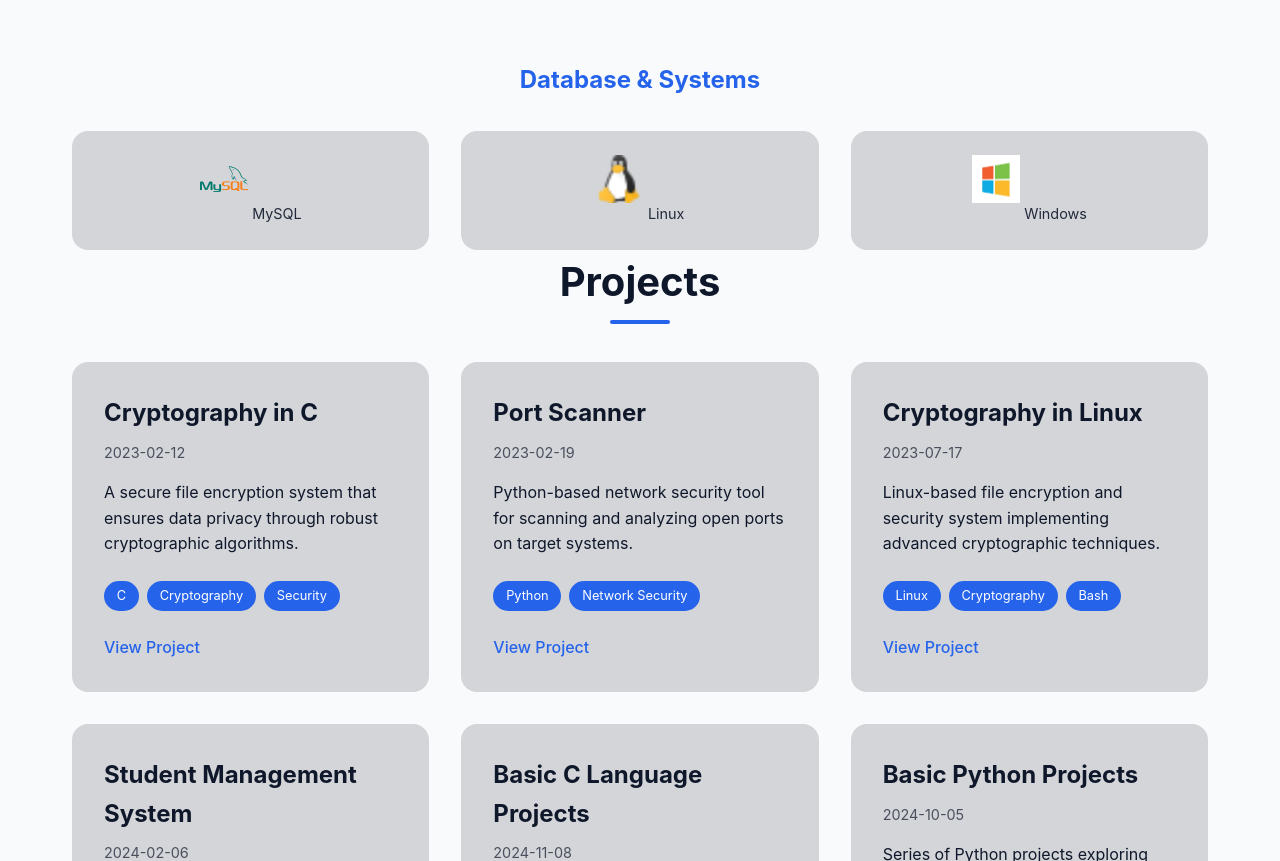
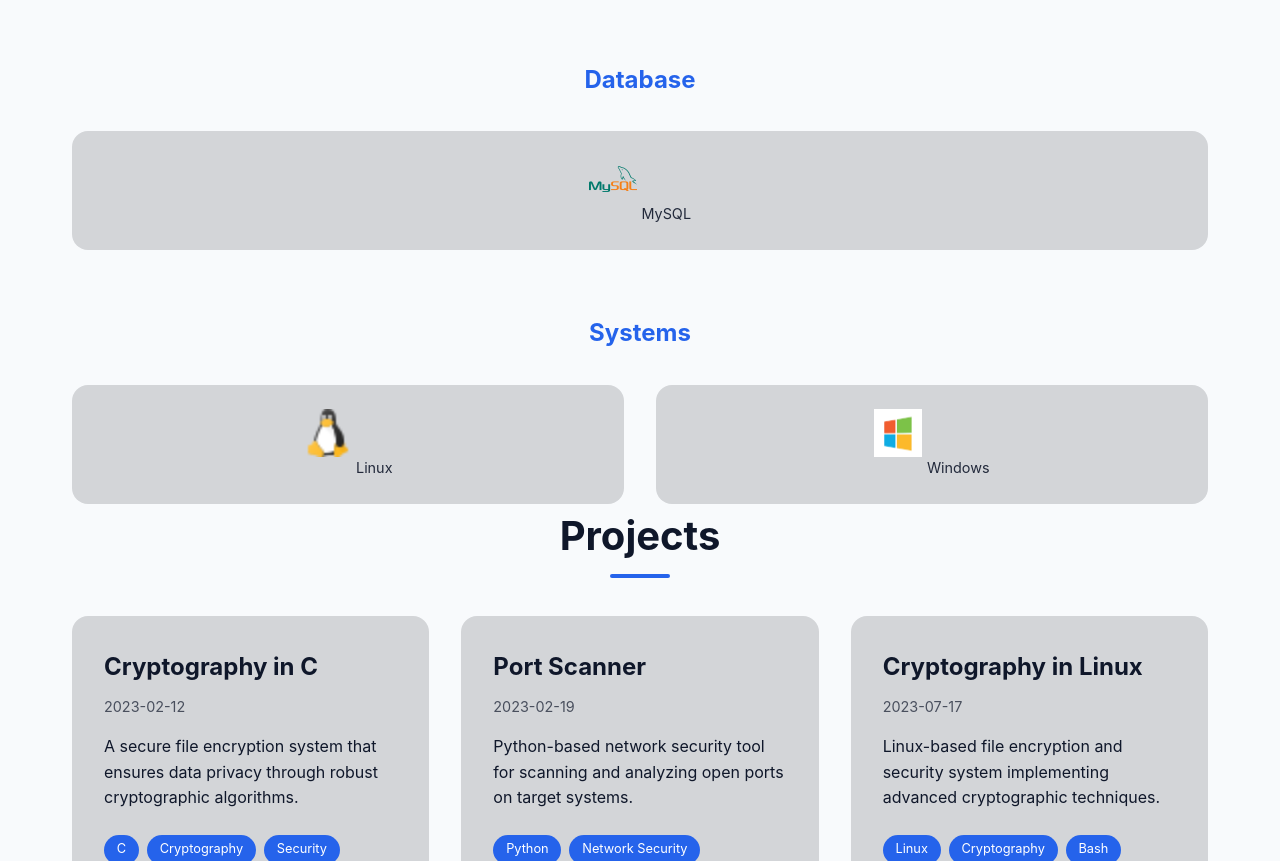
Before and after one commit to ShriHax-21/website, a plain HTML site: page index.html in a window 1280 px wide. Shown: the part 2001-2862 px from the top of the page. Drawn offline with Linux system fonts and the light colour scheme.

Commit message:
version 3.1

```diff
--- a/index.html
+++ b/index.html
@@ -117,12 +117,17 @@
                 </div>
 
                 <div class="skills-category">
-                    <h3>Database & Systems</h3>
+                    <h3>Database</h3>
                     <div class="skills-grid">
                         <div class="skill-card">
                             <img src="/image/mysql.png" alt="MySQL">
                             <span>MySQL</span>
                         </div>
+                    </div>
+                </div>
+                <div class="skills-category">
+                    <h3>Systems</h3>
+                    <div class="skills-grid">
                         <div class="skill-card">
                             <img src="/image/linux.png" alt="Linux">
                             <span>Linux</span>
```
